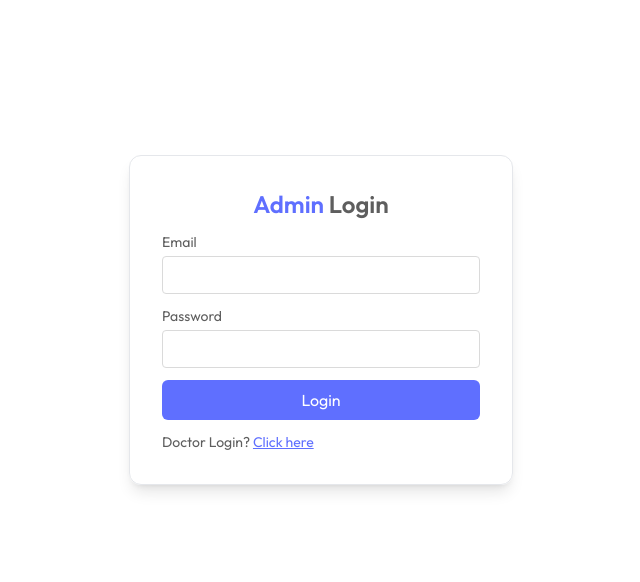
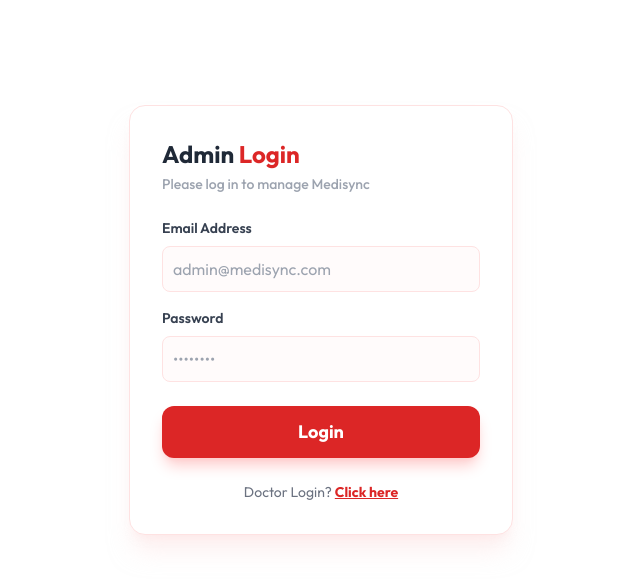
Before and after one commit to nikhilgetitdone2027/Medisync, a React (Vite) app in the folder admin/: page /doctor-profile in a window 1280 px wide. Shown: the top 582 px of the page, without its empty margins (319-959 px from the left). Built offline with nearby package versions, Linux system fonts and the light colour scheme; no server answers.

Commit message:
Update Login.jsx

```diff
--- a/admin/src/pages/Login.jsx
+++ b/admin/src/pages/Login.jsx
@@ -1,66 +1,96 @@
+import React, { useContext, useState } from 'react'
+import { AdminContext } from '../context/AdminContext'
 import axios from 'axios'
-import React, { useContext, useState } from 'react'
+import { toast } from 'react-toastify'
 import { DoctorContext } from '../context/DoctorContext'
-import { AdminContext } from '../context/AdminContext'
-import { toast } from 'react-toastify'
 
 const Login = () => {
-
   const [state, setState] = useState('Admin')
-
   const [email, setEmail] = useState('')
   const [password, setPassword] = useState('')
 
-  const backendUrl = import.meta.env.VITE_BACKEND_URL
-
+  const { setAToken, backendUrl } = useContext(AdminContext)
   const { setDToken } = useContext(DoctorContext)
-  const { setAToken } = useContext(AdminContext)
 
   const onSubmitHandler = async (event) => {
     event.preventDefault();
 
+    try {
       if (state === 'Admin') {
-
         const { data } = await axios.post(backendUrl + '/api/admin/login', { email, password })
         if (data.success) {
           setAToken(data.token)
           localStorage.setItem('aToken', data.token)
+          toast.success("Admin Login Successful")
         } else {
           toast.error(data.message)
         }
-
       } else {
-
         const { data } = await axios.post(backendUrl + '/api/doctor/login', { email, password })
         if (data.success) {
           setDToken(data.token)
           localStorage.setItem('dToken', data.token)
+          toast.success("Doctor Login Successful")
         } else {
           toast.error(data.message)
         }
-
       }
-
+    } catch (error) {
+      toast.error("Something went wrong. Please try again.")
+      console.error(error)
+    }
   }
 
   return (
-    <form onSubmit={onSubmitHandler} className='min-h-[80vh] flex items-center'>
-      <div className='flex flex-col gap-3 m-auto items-start p-8 min-w-[340px] sm:min-w-96 border rounded-xl text-[#5E5E5E] text-sm shadow-lg'>
-        <p className='text-2xl font-semibold m-auto'><span className='text-primary'>{state}</span> Login</p>
-        <div className='w-full '>
-          <p>Email</p>
-          <input onChange={(e) => setEmail(e.target.value)} value={email} className='border border-[#DADADA] rounded w-full p-2 mt-1' type="email" required />
+    <form onSubmit={onSubmitHandler} className='min-h-[80vh] flex items-center justify-center p-4'>
+      <div className='flex flex-col gap-4 m-auto items-start p-8 min-w-[340px] sm:min-w-96 border border-red-100 rounded-2xl bg-white shadow-xl shadow-red-100/50'>
+
+        {}
+        <div className='w-full mb-2'>
+          <p className='text-2xl font-bold text-red-600'><span className='text-gray-800'>{state}</span> Login</p>
+          <p className='text-sm text-gray-400 mt-1 font-medium'>Please log in to manage Medisync</p>
         </div>
-        <div className='w-full '>
-          <p>Password</p>
-          <input onChange={(e) => setPassword(e.target.value)} value={password} className='border border-[#DADADA] rounded w-full p-2 mt-1' type="password" required />
+
+        {}
+        <div className='w-full'>
+          <p className='text-sm font-semibold text-gray-700 mb-1'>Email Address</p>
+          <input
+            onChange={(e) => setEmail(e.target.value)}
+            value={email}
+            className='border border-red-100 bg-red-50/30 rounded-lg w-full p-2.5 mt-1 outline-none focus:ring-2 focus:ring-red-500/20 focus:border-red-500 transition-all'
+            type="email"
+            placeholder='admin@medisync.com'
+            required
+          />
         </div>
-        <button className='bg-primary text-white w-full py-2 rounded-md text-base'>Login</button>
+
+        {}
+        <div className='w-full'>
+          <p className='text-sm font-semibold text-gray-700 mb-1'>Password</p>
+          <input
+            onChange={(e) => setPassword(e.target.value)}
+            value={password}
+            className='border border-red-100 bg-red-50/30 rounded-lg w-full p-2.5 mt-1 outline-none focus:ring-2 focus:ring-red-500/20 focus:border-red-500 transition-all'
+            type="password"
+            placeholder='••••••••'
+            required
+          />
+        </div>
+
+        {}
+        <button className='bg-red-600 hover:bg-red-700 text-white w-full py-3 rounded-xl font-bold text-lg shadow-lg shadow-red-200 active:scale-[0.98] transition-all mt-2'>
+          Login
+        </button>
+
+        {}
+        <div className='w-full text-center mt-2'>
           {
             state === 'Admin'
-            ? <p>Doctor Login? <span onClick={() => setState('Doctor')} className='text-primary underline cursor-pointer'>Click here</span></p>
-            : <p>Admin Login? <span onClick={() => setState('Admin')} className='text-primary underline cursor-pointer'>Click here</span></p>
+              ? <p className='text-sm text-gray-500'>Doctor Login? <span className='text-red-600 font-bold underline cursor-pointer hover:text-red-800' onClick={() => setState('Doctor')}>Click here</span></p>
+              : <p className='text-sm text-gray-500'>Admin Login? <span className='text-red-600 font-bold underline cursor-pointer hover:text-red-800' onClick={() => setState('Admin')}>Click here</span></p>
           }
+        </div>
+
       </div>
     </form>
   )
```
Lines whose indentation alone changed are shown as unchanged.
